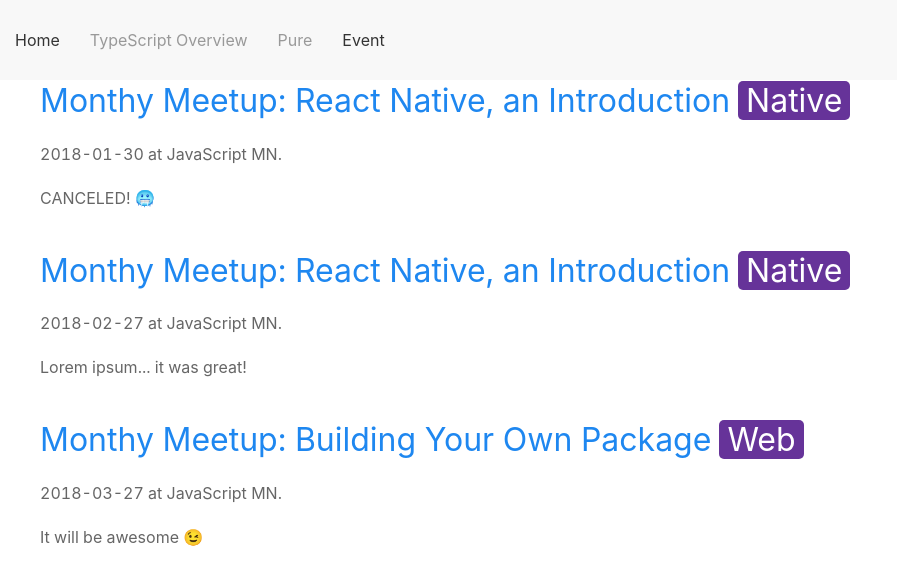
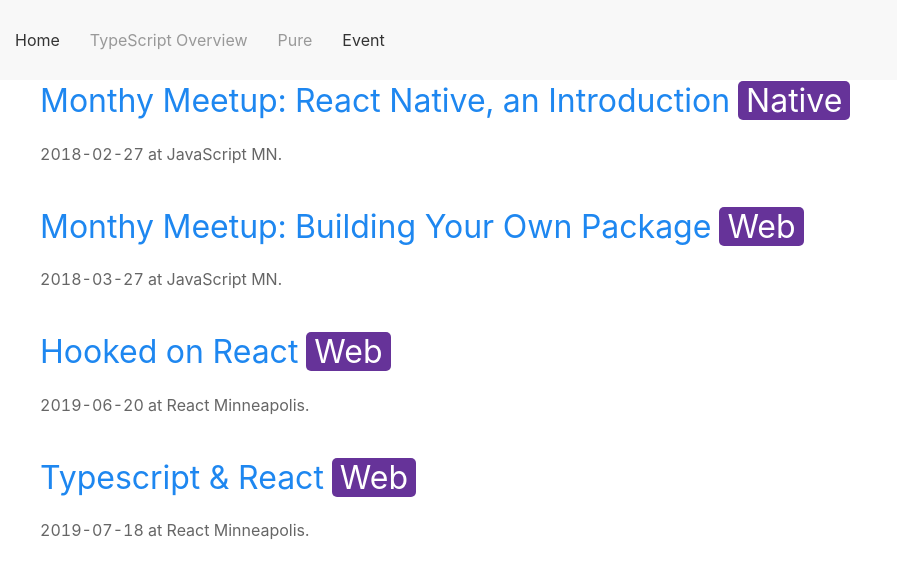
Before and after one commit to BrianMitchL/typescript-react-talk, a React (Create React App) app: page /event in a window 1280 px wide. Shown: the top 584 px of the page, without its empty margins (0-897 px from the left). Built offline with nearby package versions, Linux system fonts and the light colour scheme.

Commit message:
Move event filtering to api function

```diff
--- a/src/areas/event/Event.tsx
+++ b/src/areas/event/Event.tsx
@@ -1,23 +1,17 @@
 import React, { FC } from 'react';
 import { EventData } from './api';
 import './Event.css';
-import { Match } from '../../App';
 
-export const Event: FC<EventData & Match> = ({ match, ...event }) => {
-  if (!match || (!!match && event.title.toLowerCase().includes(match))) {
+export const Event: FC<EventData> = ({ url, title, tag, date, meetup }) => {
   return (
     <>
       <h2>
-          <a href={event.url}>{event.title}</a>
-          <span className="tag">{event.tag}</span>
+        <a href={url}>{title}</a>
+        <span className="tag">{tag}</span>
       </h2>
       <p>
-          <time dateTime={event.date}>{event.date}</time> at {event.meetup}.
+        <time dateTime={date}>{date}</time> at {meetup}.
       </p>
-        <p>{event.details}</p>
     </>
   );
-  }
-
-  return null;
 };
--- a/src/areas/event/EventPage.tsx
+++ b/src/areas/event/EventPage.tsx
@@ -15,19 +15,24 @@
 
   useEffect(() => {
     setLoading(true);
-    api().then(data => {
+    api({ search: match }).then(data => {
       setData(data);
       setLoading(false);
     });
-  }, []);
+  }, [match]);
 
   if (loading) {
     return <Loader />;
   }
+
+  if (data.length === 0) {
+    return <p>No events found</p>;
+  }
+
   return (
     <>
       {data.map(d => (
-        <Event key={d.url} {...d} match={match} />
+        <Event key={d.url} {...d} />
       ))}
     </>
   );
--- a/src/areas/event/api.ts
+++ b/src/areas/event/api.ts
@@ -6,39 +6,57 @@
   url: string;
   date: string;
   tag: Tag;
-  details: string;
 }
 
-export const api = (timeout: number = 500): Promise<EventData[]> =>
+export interface ApiOptions {
+  search?: string;
+  timeout?: number;
+}
+
+export const api = ({
+  search,
+  timeout = 500
+}: ApiOptions): Promise<EventData[]> =>
   new Promise(resolve => {
     const data: EventData[] = [
       {
         meetup: 'JavaScript MN',
         title: 'Monthy Meetup: React Native, an Introduction',
-        url: 'https://www.meetup.com/JavaScriptMN/events/tqfvfqyzcbnc/',
-        date: '2018-01-30',
-        tag: 'Native',
-        details: 'CANCELED! 🥶️'
-      },
-      {
-        meetup: 'JavaScript MN',
-        title: 'Monthy Meetup: React Native, an Introduction',
         url: 'https://www.meetup.com/JavaScriptMN/events/tqfvfqyzdbkc/',
         date: '2018-02-27',
-        tag: 'Native',
-        details: 'Lorem ipsum... it was great!'
+        tag: 'Native'
       },
       {
         meetup: 'JavaScript MN',
         title: 'Monthy Meetup: Building Your Own Package',
         url: 'https://www.meetup.com/JavaScriptMN/events/tqfvfqyzfbkc/',
         date: '2018-03-27',
-        tag: 'Web',
-        details: 'It will be awesome 😉'
+        tag: 'Web'
+      },
+      {
+        meetup: 'React Minneapolis',
+        title: 'Hooked on React',
+        url:
+          'https://www.meetup.com/React-Minneapolis-Meetup/events/257861767/',
+        date: '2019-06-20',
+        tag: 'Web'
+      },
+      {
+        meetup: 'React Minneapolis',
+        title: 'Typescript & React',
+        url:
+          'https://www.meetup.com/React-Minneapolis-Meetup/events/257861771/',
+        date: '2019-07-18',
+        tag: 'Web'
       }
     ];
 
     setTimeout(() => {
-      resolve(data);
+      resolve(
+        data.filter(
+          event =>
+            !search || event.title.toLowerCase().includes(search.toLowerCase())
+        )
+      );
     }, timeout);
   });
```
Lines whose indentation alone changed are shown as unchanged.
